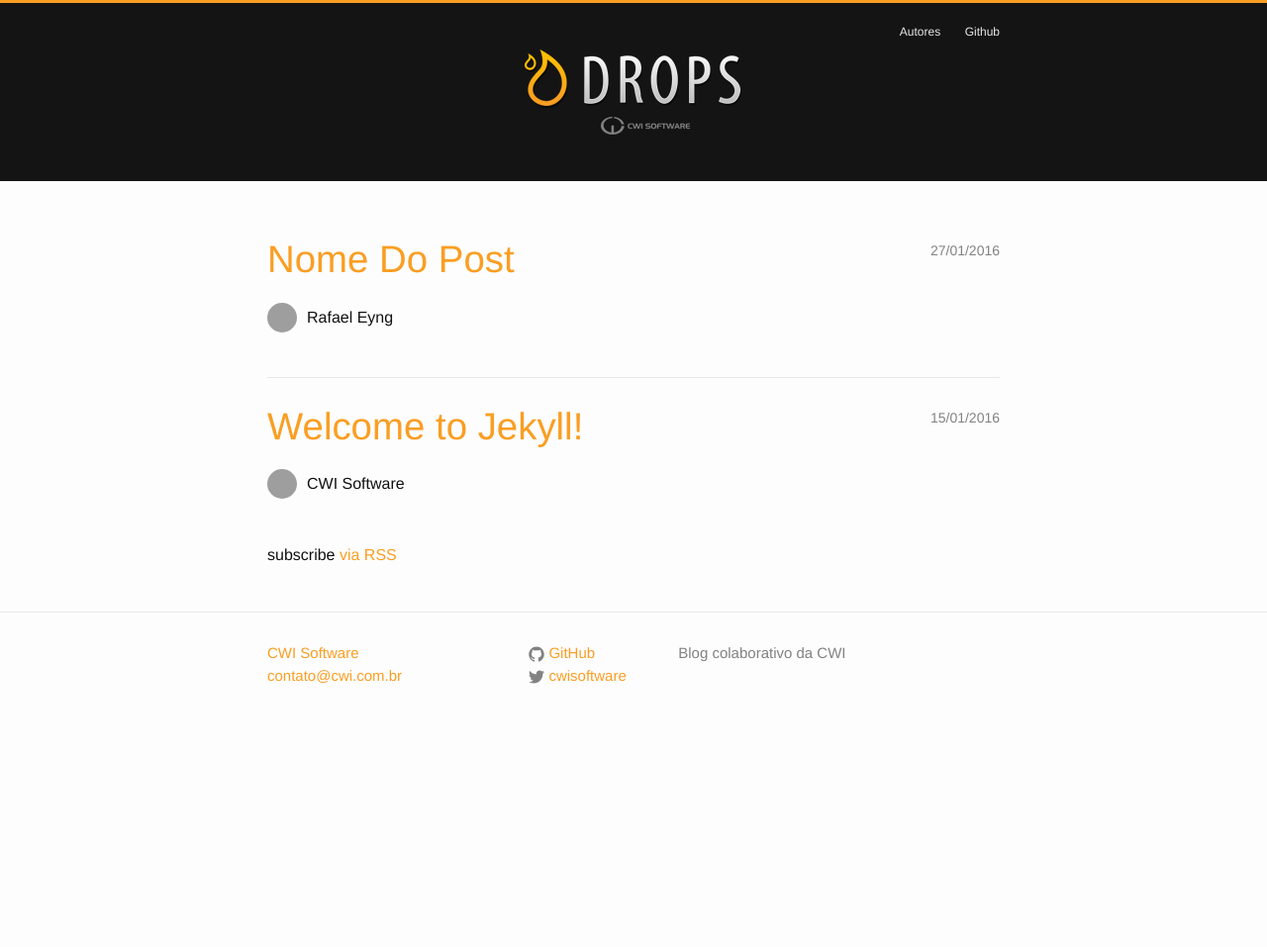
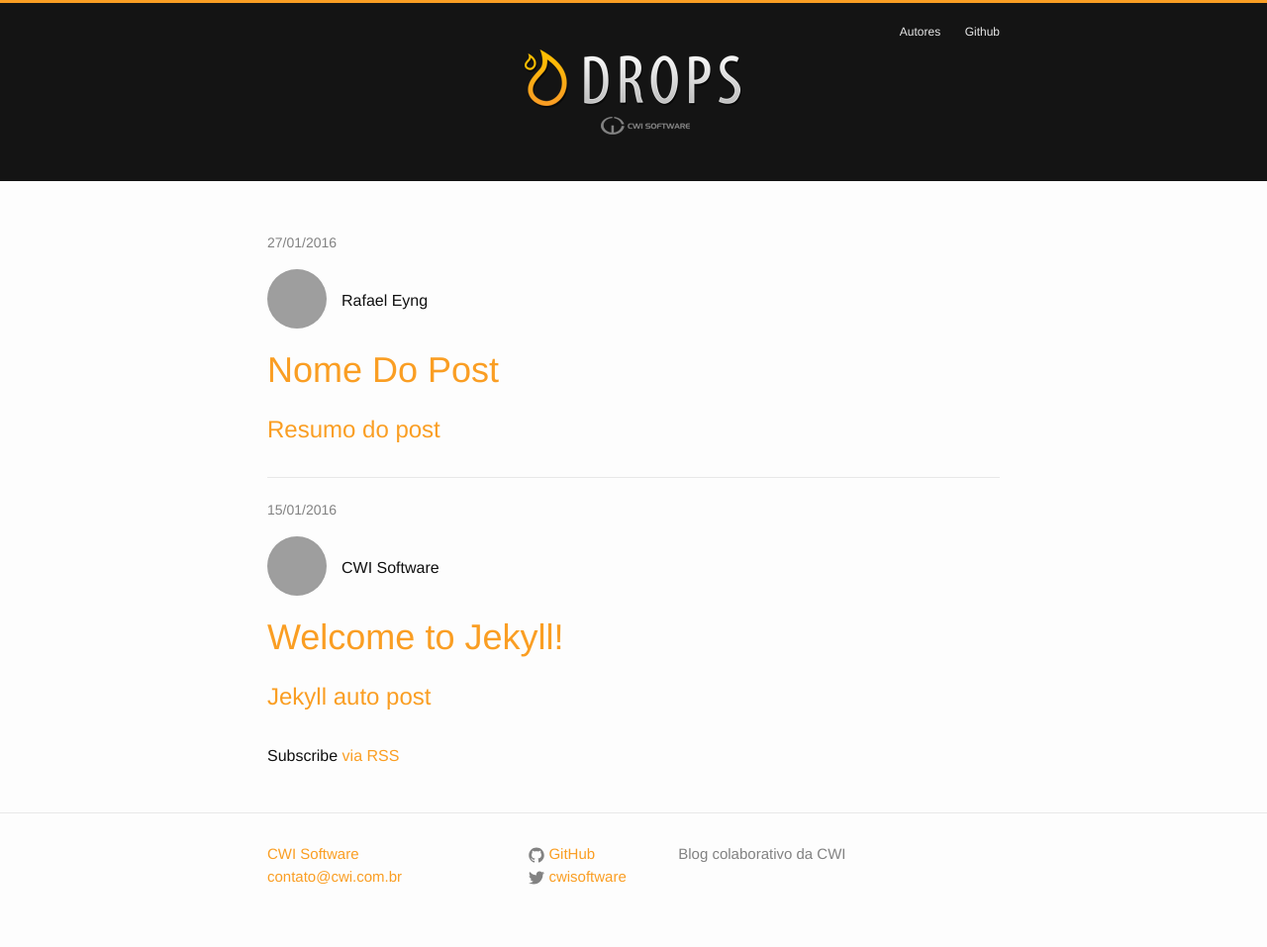
Before and after one commit to marcoslimacwi/drops, a Jekyll site: the page built from index.html, in a window 1280 px wide. Shown: the whole page at 99% size. Built offline with Jekyll 4.4.1, drawn with Linux system fonts in a browser that asks for light colours; before the commit the page ends 900 px from its top, so only the background shows below that; grey boxes are pictures that could not be loaded.

Commit message:
Add post abstract in index

```diff
--- a/_posts/2016-01-15-welcome-to-jekyll.markdown
+++ b/_posts/2016-01-15-welcome-to-jekyll.markdown
@@ -3,6 +3,8 @@ layout: post
 title:  "Welcome to Jekyll!"
 date:   2016-01-15 09:16:35 -0200
 categories: jekyll update
+abstract: >
+  Jekyll auto post
 ---
 You’ll find this post in your `_posts` directory. Go ahead and edit it and re-build the site to see your changes. You can rebuild the site in many different ways, but the most common way is to run `jekyll serve`, which launches a web server and auto-regenerates your site when a file is updated.
 
--- a/_posts/2016-01-27-nome-do-post.markdown
+++ b/_posts/2016-01-27-nome-do-post.markdown
@@ -3,6 +3,8 @@ layout: post
 title: "Nome Do Post"
 date: 2016-01-27T10:42:03-02:00
 author: rafaeleyng
+abstract: >
+  Resumo do post
 ---
 
 Conteúdo do post
--- a/index.html
+++ b/index.html
@@ -6,24 +6,23 @@ layout: default
 
   <ul class="post-list">
     {% for post in site.posts %}
+      {% assign username = post.author %}
       <li>
-        <h1>
-          <a class="post-link" href="{{ post.url | prepend: site.baseurl }}">{{ post.title }}</a>
-          <span class="post-meta post-data-right">{% include post/date.html date=post.date %}</span>
-        </h1>
-        {% assign username = post.author %}
-        <div class="user-profile user-profile-home">
+        <span class="post-meta">{% include post/date.html date=post.date %}</span>
+        <div class="user-profile">
           <div class="user-profile-image">
             {% include author/avatar.html username=username size=60 %}
           </div>
-          <h4 class="user-name">
-            {% include author/name.html   username=username %}
-          </h4>
+          <h4 class="user-name">{% include author/name.html username=username %}</h4>
         </div>
+        <a class="post-link" href="{{ post.url | prepend: site.baseurl }}">
+        <h2>{{ post.title }}</h2>
+        <p>{{ post.abstract }}</p>
+        </a>
       </li>
     {% endfor %}
   </ul>
 
-  <p class="rss-subscribe">subscribe <a href="{{ "/feed.xml" | prepend: site.baseurl }}">via RSS</a></p>
+  <p class="rss-subscribe">Subscribe <a href="{{ "/feed.xml" | prepend: site.baseurl }}">via RSS</a></p>
 
 </div>
```
